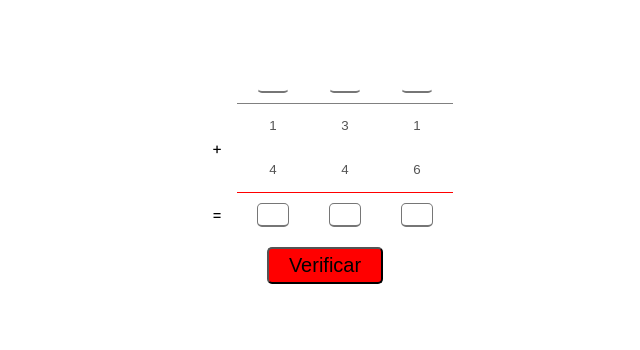
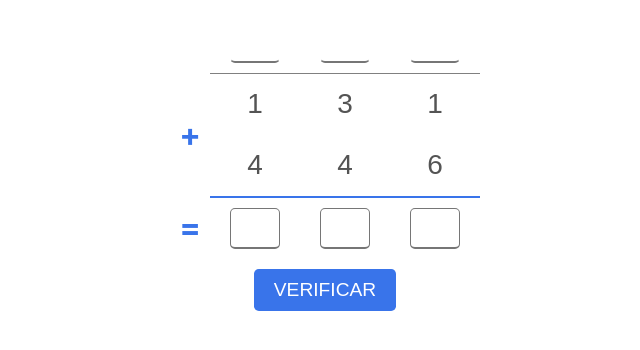
Before and after one commit to juanpablo-is/react-maths, a React (Create React App) app: page /add in a window 1280 px wide. Shown: the part 234-584 px from the top of the page, without its empty margins (315-955 px from the left). Built offline with nearby package versions, Linux system fonts and the light colour scheme.

Commit message:
Add library SweetAlert and design button main

```diff
--- a/package.json
+++ b/package.json
@@ -18,6 +18,8 @@
     "react-router-dom": "^5.3.0",
     "react-scripts": "4.0.3",
     "styled-components": "^5.3.1",
+    "sweetalert2": "^11.1.10",
+    "sweetalert2-react-content": "^4.2.0",
     "typescript": "^4.4.3",
     "web-vitals": "^1.1.2"
   },
--- a/src/components/Add/Add.styles.ts
+++ b/src/components/Add/Add.styles.ts
@@ -7,7 +7,7 @@ export const Wrapper = styled.div`
     justify-content: center;
     align-items: center;
     flex-direction: column;
-    margin: 10px auto;
+    margin: 0px auto;
 
     .content {
         display: flex;
@@ -17,6 +17,9 @@ export const Wrapper = styled.div`
         .symbol {
             width: 40px;
             text-align: center;
+            font-size: 32px;
+            color: var(--colorPrimary);
+            font-weight: bold;
         }
     }
 `;
@@ -28,7 +31,7 @@ export const Expression = styled.div`
 `;
 
 export const Result = styled.div`
-    border-top: 1px solid red;
+    border-top: 2px solid var(--colorPrimary);
 `;
 
 export const Content = styled.div`
--- a/src/components/Add/index.tsx
+++ b/src/components/Add/index.tsx
@@ -1,16 +1,19 @@
 import React, { useEffect, useState } from 'react';
+import SwalAlert from 'sweetalert2';
+import withReactContent from 'sweetalert2-react-content';
 import Button from '../common/Button';
 import HeaderNumber from '../common/HeaderNumber';
 import Input from '../common/Input';
 import { Expression, Result, Wrapper, Content } from './Add.styles';
+
+const Swal = withReactContent(SwalAlert);
+let total = "";
 
 type Props = {
     lines: number;
     columns: number;
     header: boolean;
 }
-
-let total = "";
 
 const Add: React.FC<Props> = ({ lines, columns, header }) => {
     const [getExpression, setExpression] = useState([""]);
@@ -42,14 +45,15 @@ const Add: React.FC<Props> = ({ lines, columns, header }) => {
                 <div className="content">
                     <div className="symbol">=</div>
                     <Result className="result">
-                        {Array.from(Array(total.length).keys()).map((_, i) => (
-                            <Input key={i} />
-                        ))}
+                        {Array.from(Array(total.length >= columns ? total.length : columns).keys())
+                            .map((index, i, array) => (
+                                <Input autofocus={index === array.length - 1} key={i} />
+                            ))}
                     </Result>
                 </div>
             </Content>
 
-            <Button text="Verificar" triggerClick={validateResult} />
+            <Button text="VERIFICAR" variant="second" triggerClick={validateResult} />
         </Wrapper>
     );
 }
@@ -60,9 +64,27 @@ const validateResult = () => {
 
     resultsInput.forEach(result => { totalUser += result.value; });
 
-    console.log(totalUser === total);
-    console.log({ total });
-    console.log({ totalUser });
+    if (Number(totalUser) === Number(total)) {
+        Swal.fire({
+            icon: 'success',
+            title: '¡ PERFECTO !',
+            text: 'La operación fue correcta.',
+            confirmButtonText: 'Realizar otra',
+            showCancelButton: true,
+            cancelButtonText: 'Cerrar'
+        }).then(data => {
+            if (data.isConfirmed) {
+                window.location.reload();
+            }
+        });
+    } else {
+        Swal.fire({
+            icon: 'error',
+            title: 'Oops...',
+            text: 'La operación fue incorrecta.',
+            confirmButtonText: 'De acuerdo'
+        });
+    }
 };
 
 // Create random numbers depending line and columns.
@@ -76,6 +98,7 @@ const createExpression = (line: number, columns: number): any => {
 
         return number.toString().padStart(columns, "0");
     });
+    console.log(countTotal);
 
     total = String(countTotal);
     return { expression };
--- a/src/components/common/Button/Button.styles.ts
+++ b/src/components/common/Button/Button.styles.ts
@@ -13,13 +13,28 @@ export const Link = styled.a`
 `;
 
 export const ButtonStyle = styled.button`
-    background: red;
-    padding: 5px 20px;
+    /* background: red; */
+    padding: 10px 20px;
     border-radius: 5px;
     margin: 10px;
     text-align: center;
     text-decoration: none;
     color: black;
     cursor: pointer;
-    font-size: 20px;
+    font-size: 1.2rem;
+    transition: box-shadow .1s;
+    box-shadow: 0 0 0 3px transparent;
+    font-weight: 500;
+
+    &.second {
+        border: 0;
+        border-radius: .25em;
+        background: initial;
+        background-color: var(--colorPrimary);
+        color: #fff;
+    }
+
+    &:hover {
+        background-image: linear-gradient(rgba(0,0,0,.2),rgba(0,0,0,.2));
+    }
 `;
--- a/src/components/common/Button/index.tsx
+++ b/src/components/common/Button/index.tsx
@@ -6,13 +6,14 @@ type Props = {
     text: string;
     path?: string;
     triggerClick?: any;
+    variant?: string;
 }
 
 // Components
-const Button: React.FC<Props> = ({ text, path, triggerClick }) => {
+const Button: React.FC<Props> = ({ text, path, variant = "", triggerClick }) => {
     return (
-        path ? <Link href={path}>{text}</Link>
-            : <ButtonStyle onClick={triggerClick}>{text}</ButtonStyle>
+        path ? <Link className={variant} href={path}>{text}</Link>
+            : <ButtonStyle className={variant} onClick={triggerClick}>{text}</ButtonStyle>
     );
 };
 
--- a/src/components/common/Input/Input.styles.ts
+++ b/src/components/common/Input/Input.styles.ts
@@ -1,7 +1,7 @@
 import styled, { css } from "styled-components";
 
 export const InputStyled = styled.input`
-    width: 30px;
+    width: 50px;
     text-align: center;
     display: inline-block;
     margin: 10px 20px;
@@ -10,6 +10,7 @@ export const InputStyled = styled.input`
     border-radius: 5px;
     border-width: 1.7px;
     border-bottom-width: 2px;
+    font-size: 28px;
 
     ${props => props.disabled &&
         css`
--- a/src/index.css
+++ b/src/index.css
@@ -1,6 +1,7 @@
 :root {
   --colorSuccess: #5cb85c;
   --colorFail: #ff6060;
+  --colorPrimary: #3974EA;
 }
 
 body {
@@ -13,3 +14,10 @@ body {
 code {
   font-family: source-code-pro, Menlo, Monaco, Consolas, 'Courier New', monospace;
 }
+
+html {
+  box-sizing: border-box;
+}
+*, *:before, *:after {
+  box-sizing: inherit;
+}
```
Also changed, not shown: 1 other file (tests, documents, lock files or other folders).
